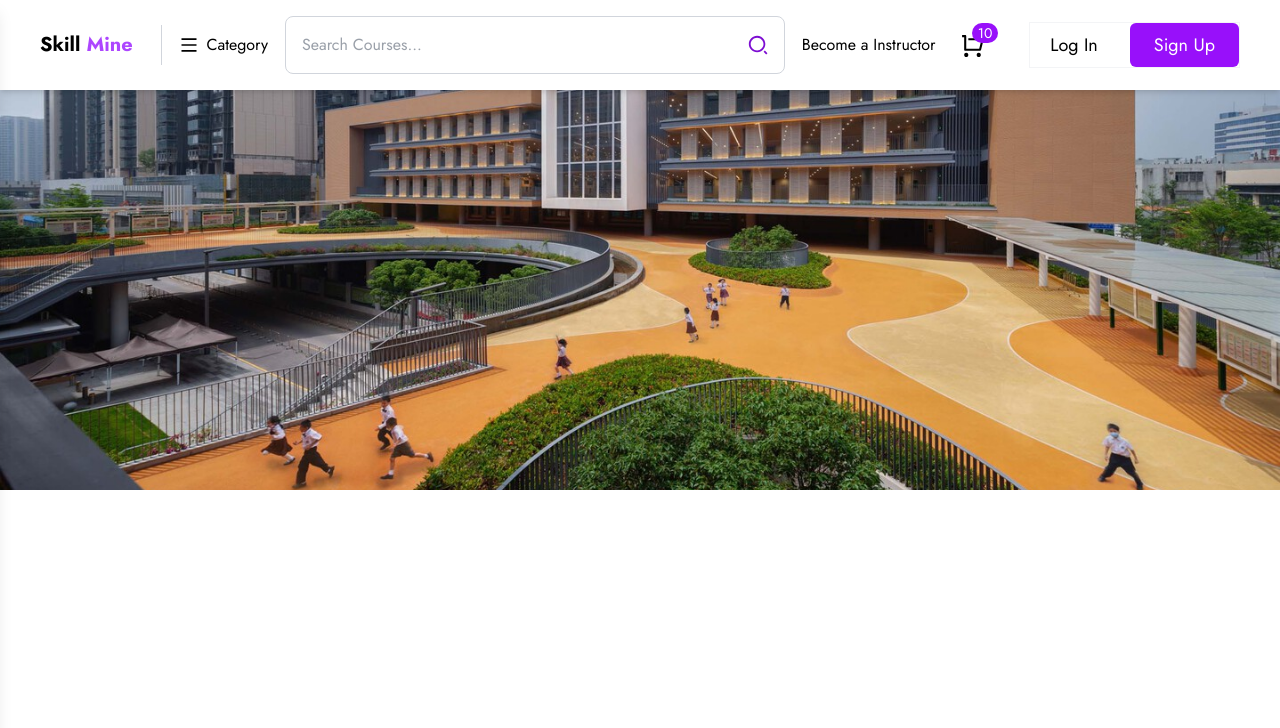
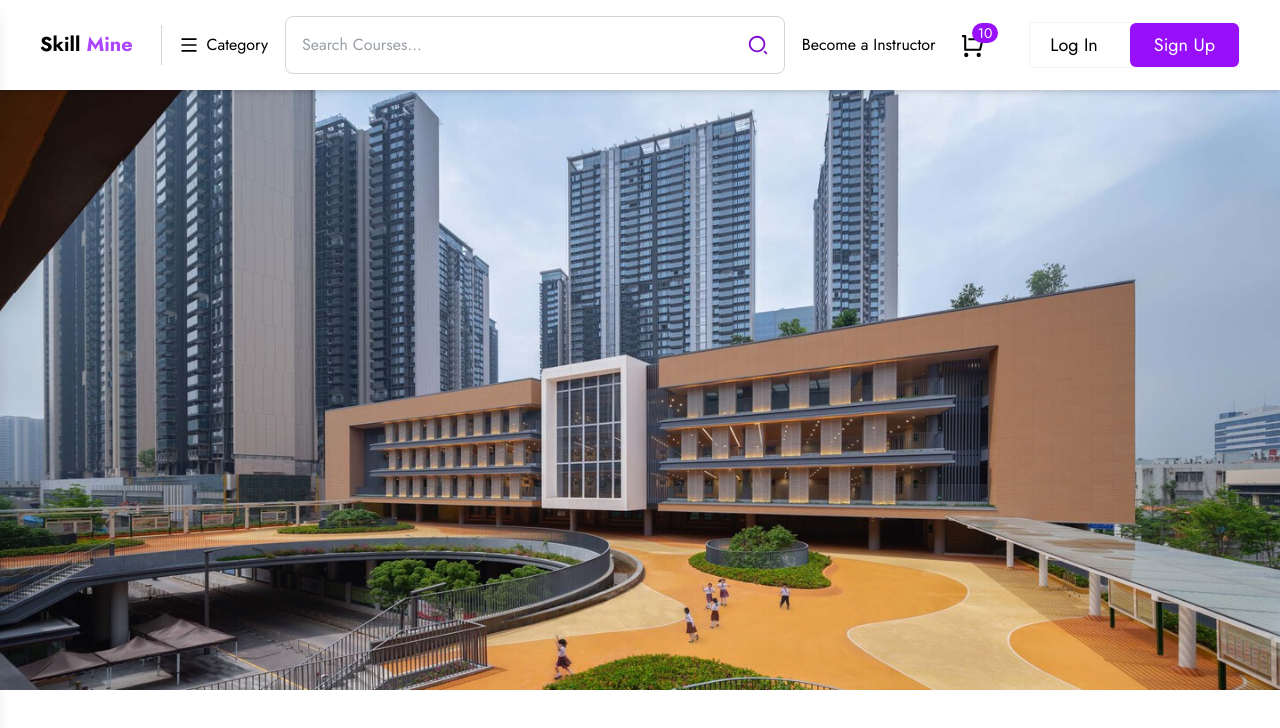
Before and after one commit to Divyadharshana5/Skill-mine, a React (Vite) app: page / in a window 1280 px wide. Shown: the top 728 px of the page. Built offline with nearby package versions, Linux system fonts and the light colour scheme.

Commit message:
update LandingPages.jsx

```diff
--- a/src/Components/LandingPages.jsx
+++ b/src/Components/LandingPages.jsx
@@ -8,7 +8,7 @@ const LandingPages = () => {
     <div>
       <Navbar />
       <main>
-        <div className="flex flex-col items-center justify-center">
+        <div className="flex flex-col items-center justify-center relative min-h-[600px]">
           <img
             className="absolute h-full w-full z-10 object-cover"
             src={heroBg}
```
